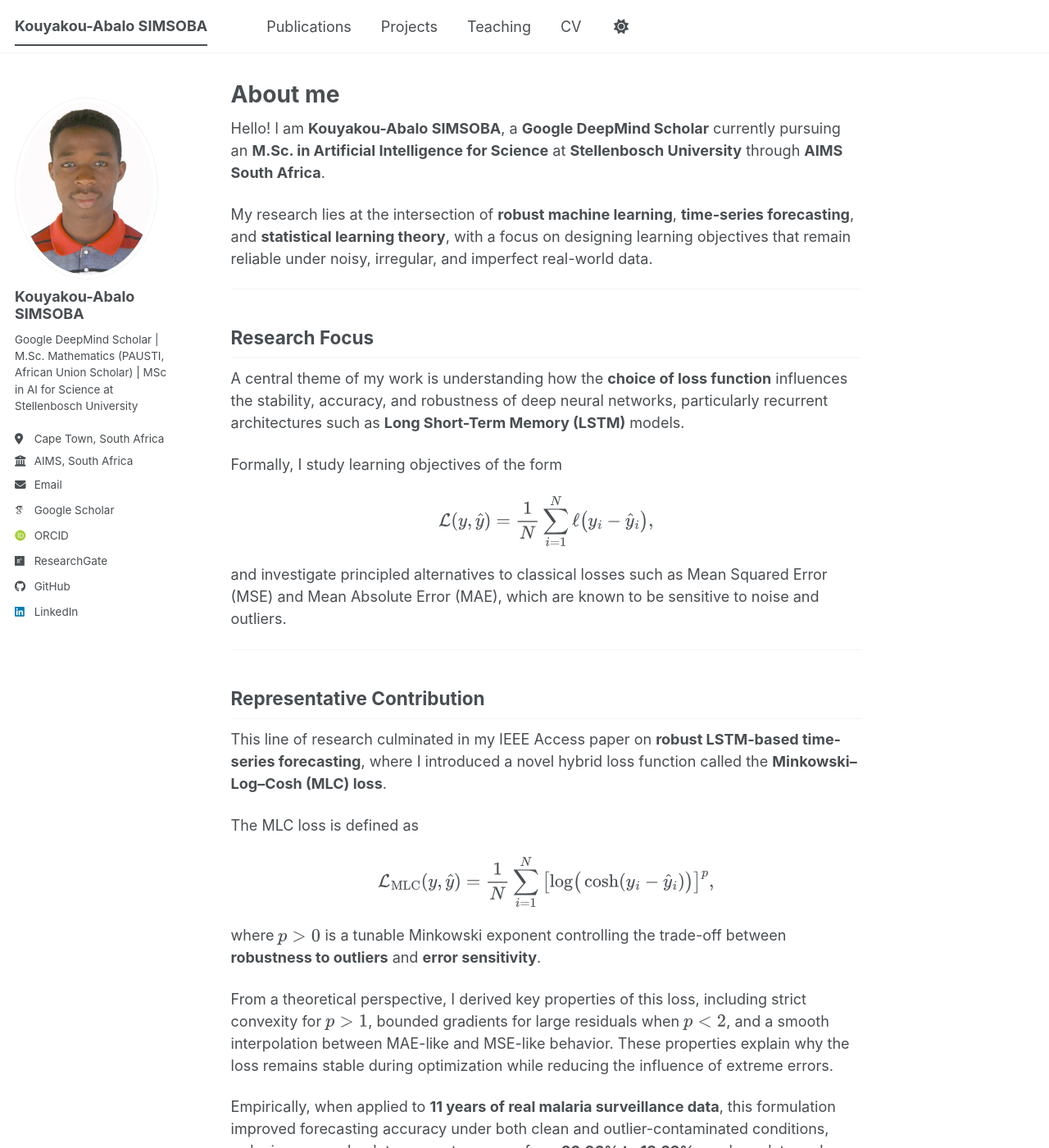
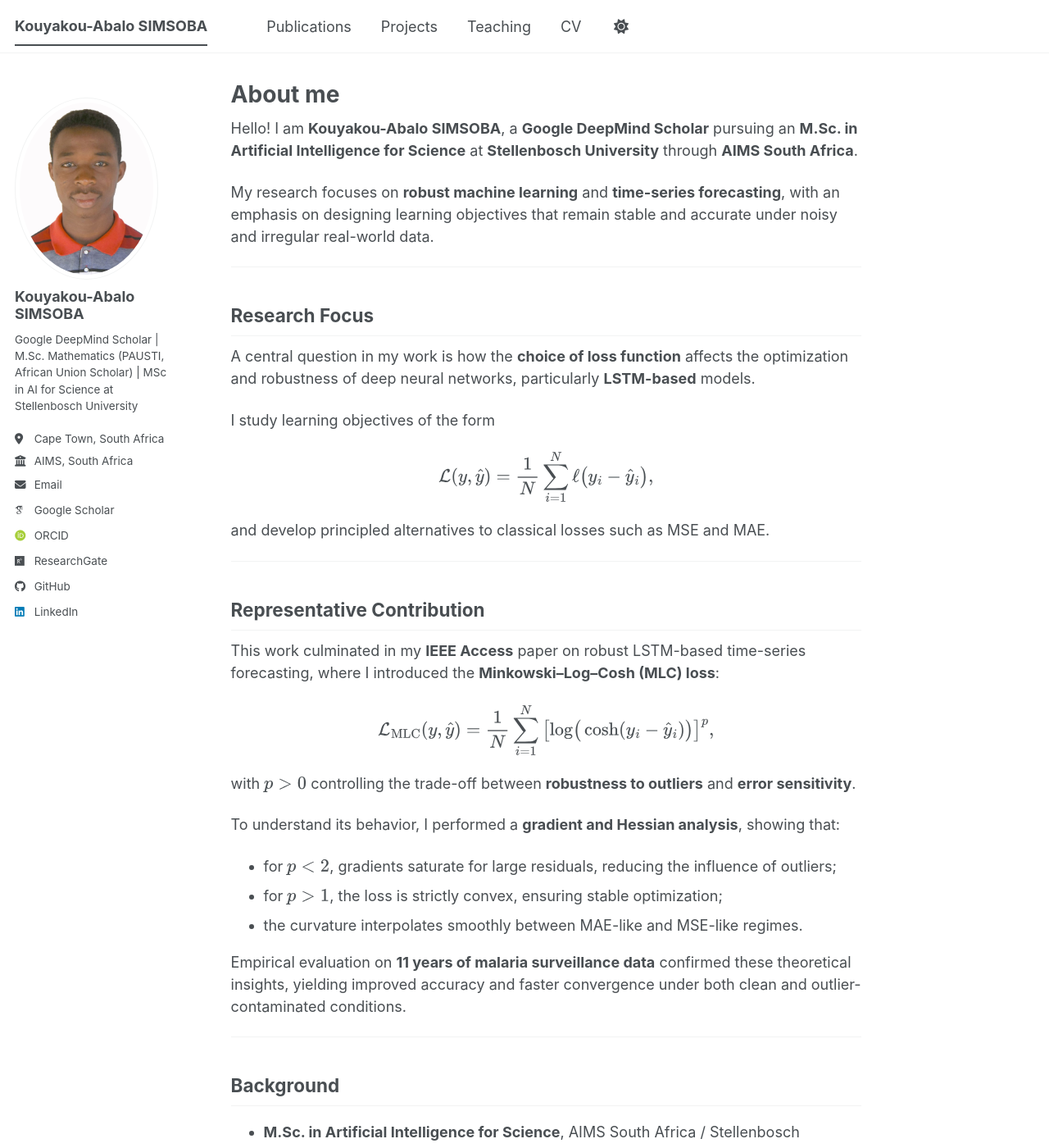
Before and after one commit to simsoba-research/simsoba-research.github.io, a Jekyll site: the page built from _pages/about.md, in a window 1280 px wide and 1400 px high. Shown: the whole window at 82% size. Built offline with Jekyll 4.4.1, drawn with Linux system fonts in a browser that asks for light colours; some web fonts are replaced; a script bundle is joined from its source files by our own code; library files that are not in the unit come from our copies; some of the changed text lies outside the part shown.

Commit message:
Update about.md

```diff
--- a/_pages/about.md
+++ b/_pages/about.md
@@ -6,32 +6,30 @@ author_profile: true
 mathjax: true
 ---
 
-Hello! I am **Kouyakou-Abalo SIMSOBA**, a **Google DeepMind Scholar** currently pursuing an **M.Sc. in Artificial Intelligence for Science** at **Stellenbosch University** through **AIMS South Africa**.
+Hello! I am **Kouyakou-Abalo SIMSOBA**, a **Google DeepMind Scholar** pursuing an **M.Sc. in Artificial Intelligence for Science** at **Stellenbosch University** through **AIMS South Africa**.
 
-My research lies at the intersection of **robust machine learning**, **time-series forecasting**, and **statistical learning theory**, with a focus on designing learning objectives that remain reliable under noisy, irregular, and imperfect real-world data.
+My research focuses on **robust machine learning** and **time-series forecasting**, with an emphasis on designing learning objectives that remain stable and accurate under noisy and irregular real-world data.
 
 ---
 
 ## Research Focus
 
-A central theme of my work is understanding how the **choice of loss function** influences the stability, accuracy, and robustness of deep neural networks, particularly recurrent architectures such as **Long Short-Term Memory (LSTM)** models.
+A central question in my work is how the **choice of loss function** affects the optimization and robustness of deep neural networks, particularly **LSTM-based** models.
 
-Formally, I study learning objectives of the form
+I study learning objectives of the form
 
 $$
 \mathcal{L}(y,\hat{y})
 = \frac{1}{N}\sum_{i=1}^{N} \ell\!\left(y_i - \hat{y}_i\right),
 $$
 
-and investigate principled alternatives to classical losses such as Mean Squared Error (MSE) and Mean Absolute Error (MAE), which are known to be sensitive to noise and outliers.
+and develop principled alternatives to classical losses such as MSE and MAE.
 
 ---
 
 ## Representative Contribution
 
-This line of research culminated in my IEEE Access paper on **robust LSTM-based time-series forecasting**, where I introduced a novel hybrid loss function called the **Minkowski–Log–Cosh (MLC) loss**.
-
-The MLC loss is defined as
+This work culminated in my **IEEE Access** paper on robust LSTM-based time-series forecasting, where I introduced the **Minkowski–Log–Cosh (MLC) loss**:
 
 $$
 \mathcal{L}_{\mathrm{MLC}}(y,\hat{y})
@@ -39,11 +37,14 @@ $$
 \left[\log\!\big(\cosh(y_i - \hat{y}_i)\big)\right]^p,
 $$
 
-where $p>0$ is a tunable Minkowski exponent controlling the trade-off between **robustness to outliers** and **error sensitivity**.
+with $p>0$ controlling the trade-off between **robustness to outliers** and **error sensitivity**.
 
-From a theoretical perspective, I derived key properties of this loss, including strict convexity for $p>1$, bounded gradients for large residuals when $p<2$, and a smooth interpolation between MAE-like and MSE-like behavior. These properties explain why the loss remains stable during optimization while reducing the influence of extreme errors.
+To understand its behavior, I performed a **gradient and Hessian analysis**, showing that:
+- for $p<2$, gradients saturate for large residuals, reducing the influence of outliers;
+- for $p>1$, the loss is strictly convex, ensuring stable optimization;
+- the curvature interpolates smoothly between MAE-like and MSE-like regimes.
 
-Empirically, when applied to **11 years of real malaria surveillance data**, this formulation improved forecasting accuracy under both clean and outlier-contaminated conditions, reducing mean absolute percentage error from **20.96% to 18.23%** on clean data and substantially lowering median absolute error under synthetic anomalies, while maintaining $\mathcal{O}(N)$ computational complexity and faster convergence compared to standard losses.
+Empirical evaluation on **11 years of malaria surveillance data** confirmed these theoretical insights, yielding improved accuracy and faster convergence under both clean and outlier-contaminated conditions.
 
 ---
 
@@ -53,11 +54,11 @@ Empirically, when applied to **11 years of real malaria surveillance data**, thi
 - **M.Sc. in Mathematics (Statistics)**, PAUSTI — African Union Scholar
 - **B.Sc. in Mathematics and Statistics**, Université de Kara
 
-My training in **mathematical statistics** strongly informs my approach to machine learning, particularly in the design and analysis of robust learning algorithms.
+My background in **mathematical statistics** strongly informs my approach to robust learning and model analysis.
 
 ---
 
-I am particularly interested in collaborations that bridge **theoretical foundations and applied AI**, especially in **scientific forecasting, public health, and robust deep learning systems**.
+I am interested in collaborations at the intersection of **theory and applied AI**, particularly in **scientific forecasting, public health, and robust deep learning**.
 
 ---
 
```
